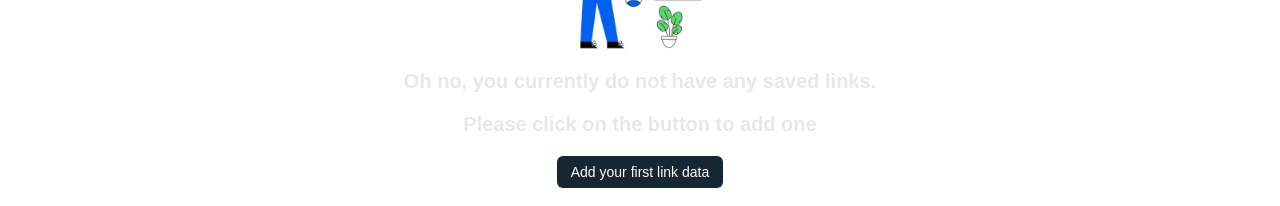
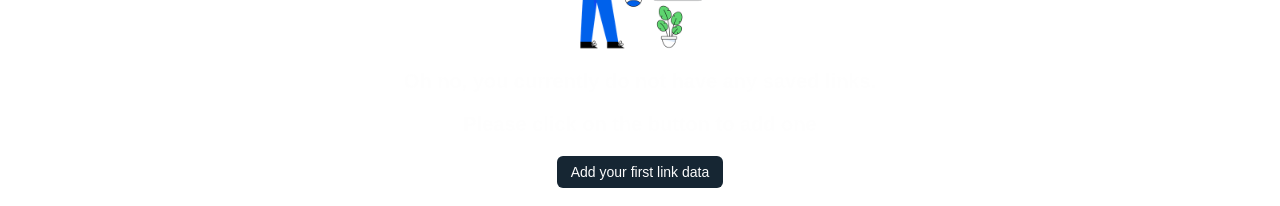
Before and after one commit to Karabo-Merinah/links-vault, a React (Vite) app: page / in a window 1280 px wide. Shown: the part 327-533 px from the top of the page. Built offline with nearby package versions, Linux system fonts and the light colour scheme.

Commit message:
Changed color of text for empty state

```diff
--- a/src/index.css
+++ b/src/index.css
@@ -403,7 +403,7 @@ border:none;
   background-color: #162633;
 }
 .no-links{
-  color:rgba(211, 211, 211, 0.533);
+  color:rgba(211, 211, 211, 0.018);
   font-size:20px;
   gap:20px;
   padding-bottom: 20px;
```
